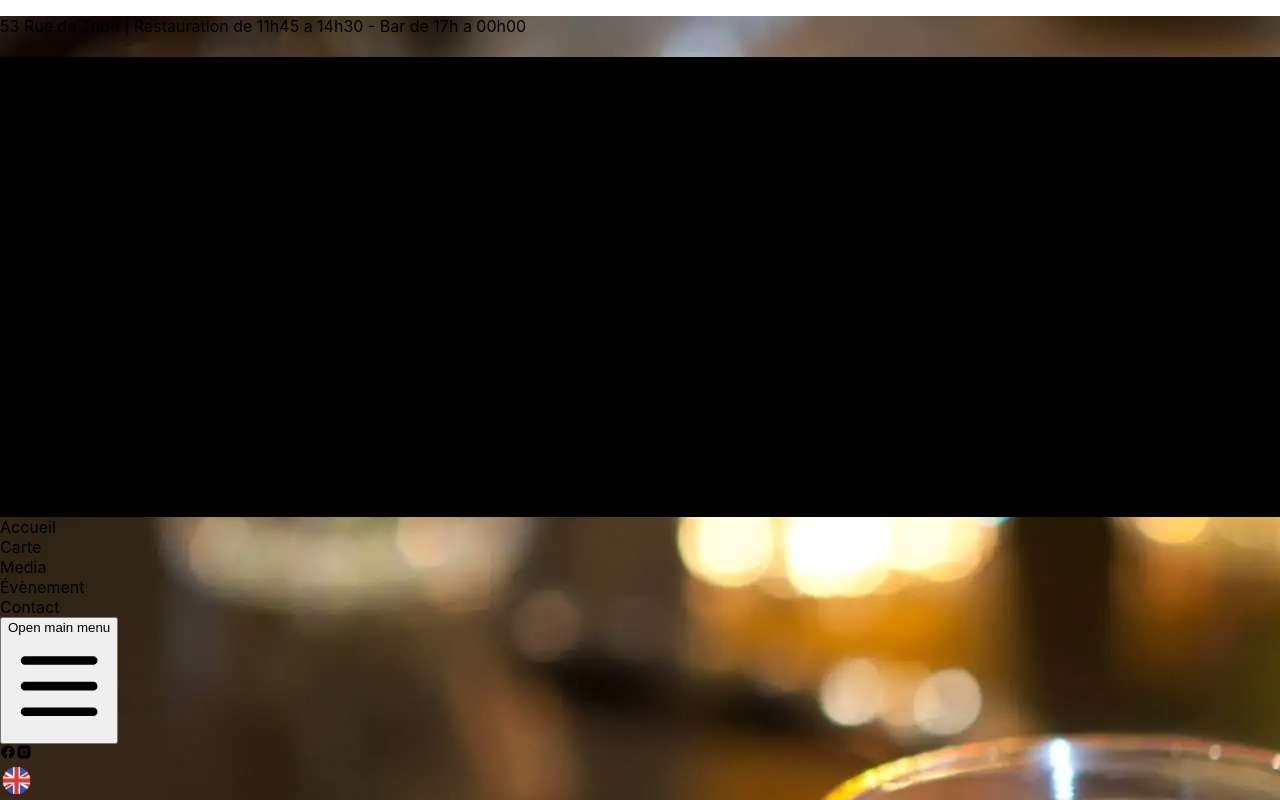
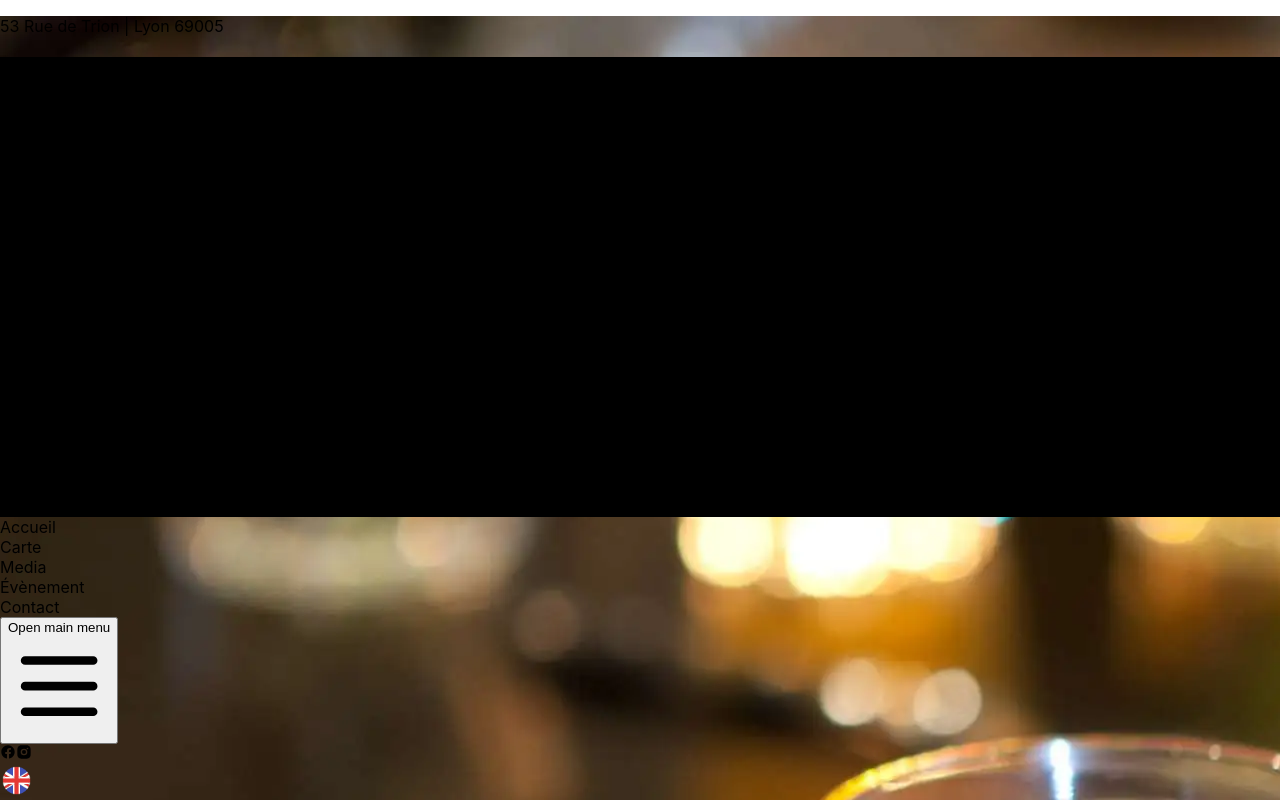
Before and after one commit to daviani/mephistopheles-pub, a Next.js app: page /contact in a window 1280 px wide. Shown: the top 800 px of the page. Built offline with nearby package versions, Linux system fonts and the light colour scheme.

Commit message:
[UPDATE] header component with the full adress

```diff
--- a/components/main_header.js
+++ b/components/main_header.js
@@ -12,7 +12,7 @@ const HeaderBand = () => {
                     <div />
                     <div className='mt-1 text-center uppercase text-white font-extrabold text-xs md:text-base'>
                         <p>
-                            {i18n.main.address[locale]}{' | '}{i18n.main.hourly_1[locale]}{' - '}{i18n.main.hourly_2[locale]}
+                            {i18n.main.address[locale]}{' | '}{i18n.main.city[locale]}{' '}{i18n.main.zipcode[locale]}
                         </p>
                     </div>
                     <div />
```
